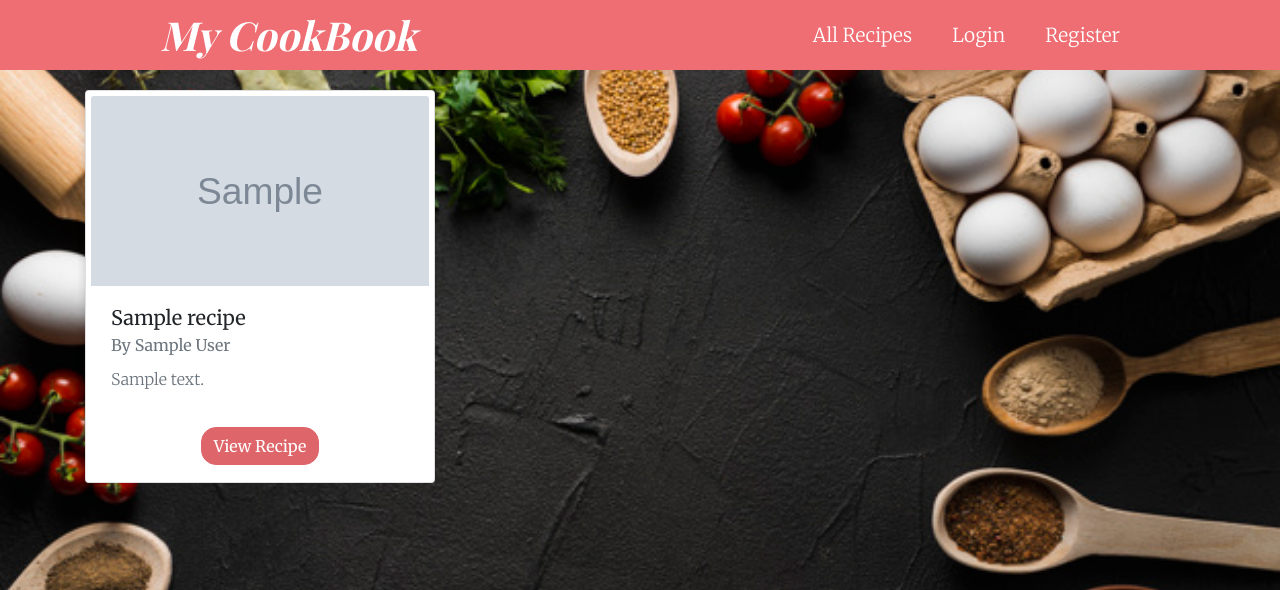
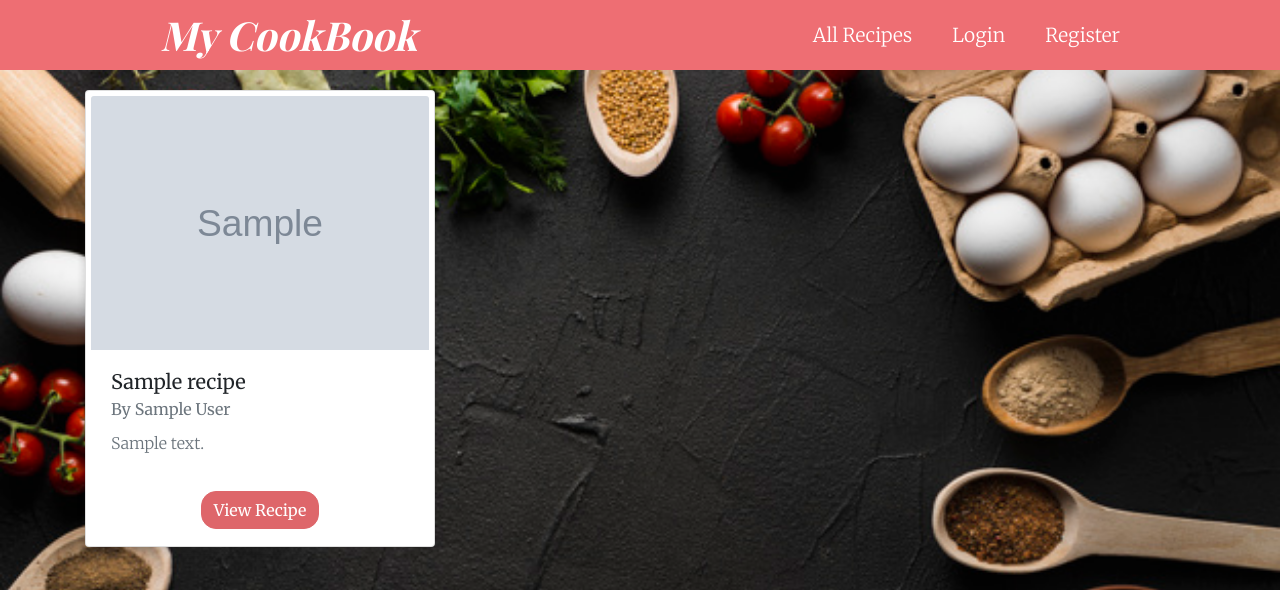
Before and after one commit to LawlessXD/my-cookbook, a Flask app: page / in a window 1280 px wide. Shown: the top 590 px of the page. Run offline with Flask 2, Linux system fonts and the light colour scheme; grey boxes marked "Sample" are stand-in pictures; a database or web service that is not in the repository returns one stand-in record (values such as "Sample title"); some libraries are stand-ins or nearby versions; some web fonts are replaced.

Commit message:
Updated aspect ratio for recipe card images

```diff
--- a/templates/recipes.html
+++ b/templates/recipes.html
@@ -7,7 +7,7 @@
       {% for recipe in recipes %}
       <div class="col-md-4 col-sm-6 col-xs-12 mb-4">
         <div class="card">
-          <div class="embed-responsive embed-responsive-16by9">
+          <div class="embed-responsive embed-responsive-4by3">
           <img src="{{recipe.recipe_image}}" class="card-img-top embed-responsive-item" alt="Recipe Image" />
           </div>
           <div class="card-body">
```
